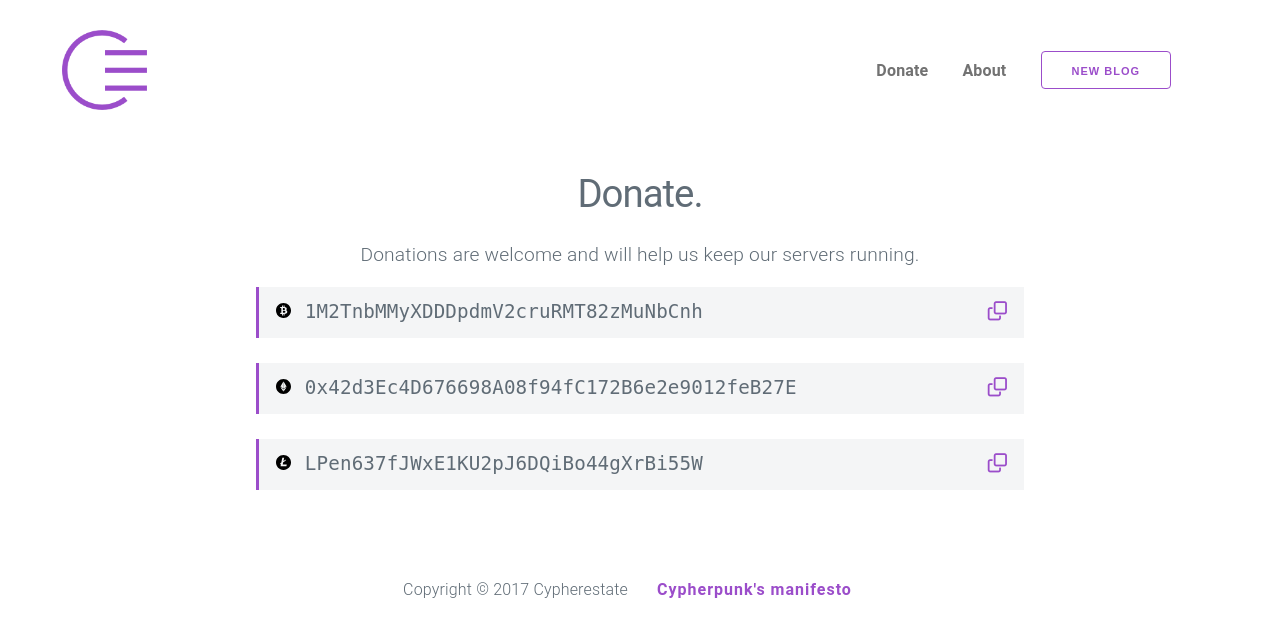
After one commit to FileNation/FileNation-Cypherestate, a Flask app: page /donate/ in a window 1280 px wide. The commit adds this page. Shown: the top 637 px of the page. Run offline with Flask 2, Linux system fonts and the light colour scheme; some libraries are stand-ins or nearby versions.

Commit message:
Added about and donation page

```diff
--- a/static/css/main.css
+++ b/static/css/main.css
@@ -124,9 +124,6 @@ ul.posts-list li a{
 	font-size: 0.8em;
 }
 
-
-
-
 @media (max-width: 425px) {
   	#new-post {
 		width: 90%;
@@ -143,3 +140,14 @@ ul.posts-list li a{
 	h3{font-size:2.2rem!important;}
 
 }
+
+#donation-subtitle {
+	font-size: 1em;
+	letter-spacing: 0.01em;
+}
+
+.crypto-icon {
+	width: 0.8em;
+	height: 0.8em;
+	margin-right: 0.7em;
+}
--- a/templates/base.html
+++ b/templates/base.html
@@ -26,6 +26,7 @@
 	  </div>
 	  <div class="float-right">
 	  	<!-- Outlined Button -->
+      <a href="/donate/" class="top-right about">Donate</a>
   		<a href="/about/" class="top-right about">About</a>
       <a href="/newblog/" class="top-right"><button class="button button-outline">New Blog</button></a>
 	  </div>
--- /dev/null
+++ b/templates/donate.html
@@ -0,0 +1,14 @@
+{% extends 'base.html' %}
+
+{% block content %}
+
+<div id="new-post" style="text-align: justify;">
+	<center>
+		<h1 class="blog-title"><b>Donate.</b></h1>
+		<h3 id="donation-subtitle">Donations are welcome and will help us keep our servers running.</h3>
+		<pre class="code prettyprint lang-md prettyprinted"><code class="code-content" style="float:left;"><img class="crypto-icon" src="/static/img/crypto/btc.svg">1M2TnbMMyXDDDpdmV2cruRMT82zMuNbCnh</code><code class="code-content" style="float:right;"><a href="javascript:copyToClipboard('Address')"><i class="fa fa-clone" aria-hidden="true"></i></a></code></pre>
+		<pre class="code prettyprint lang-md prettyprinted"><code class="code-content" style="float:left;"><img class="crypto-icon" src="/static/img/crypto/eth.svg">0x42d3Ec4D676698A08f94fC172B6e2e9012feB27E</code><code class="code-content" style="float:right;"><a href="javascript:copyToClipboard('Address')"><i class="fa fa-clone" aria-hidden="true"></i></a></code></pre>
+		<pre class="code prettyprint lang-md prettyprinted"><code class="code-content" style="float:left;"><img class="crypto-icon" src="/static/img/crypto/ltc.svg">LPen637fJWxE1KU2pJ6DQiBo44gXrBi55W</code><code class="code-content" style="float:right;"><a href="javascript:copyToClipboard('Address')"><i class="fa fa-clone" aria-hidden="true"></i></a></code></pre>
+	</center>
+</div>
+{% endblock %}
```
Also changed, not shown: templates/about.html (+3 -5 lines), static/img/crypto/btc.svg (added), static/img/crypto/eth.svg (added), static/img/crypto/ltc.svg (added), 1 other file.
